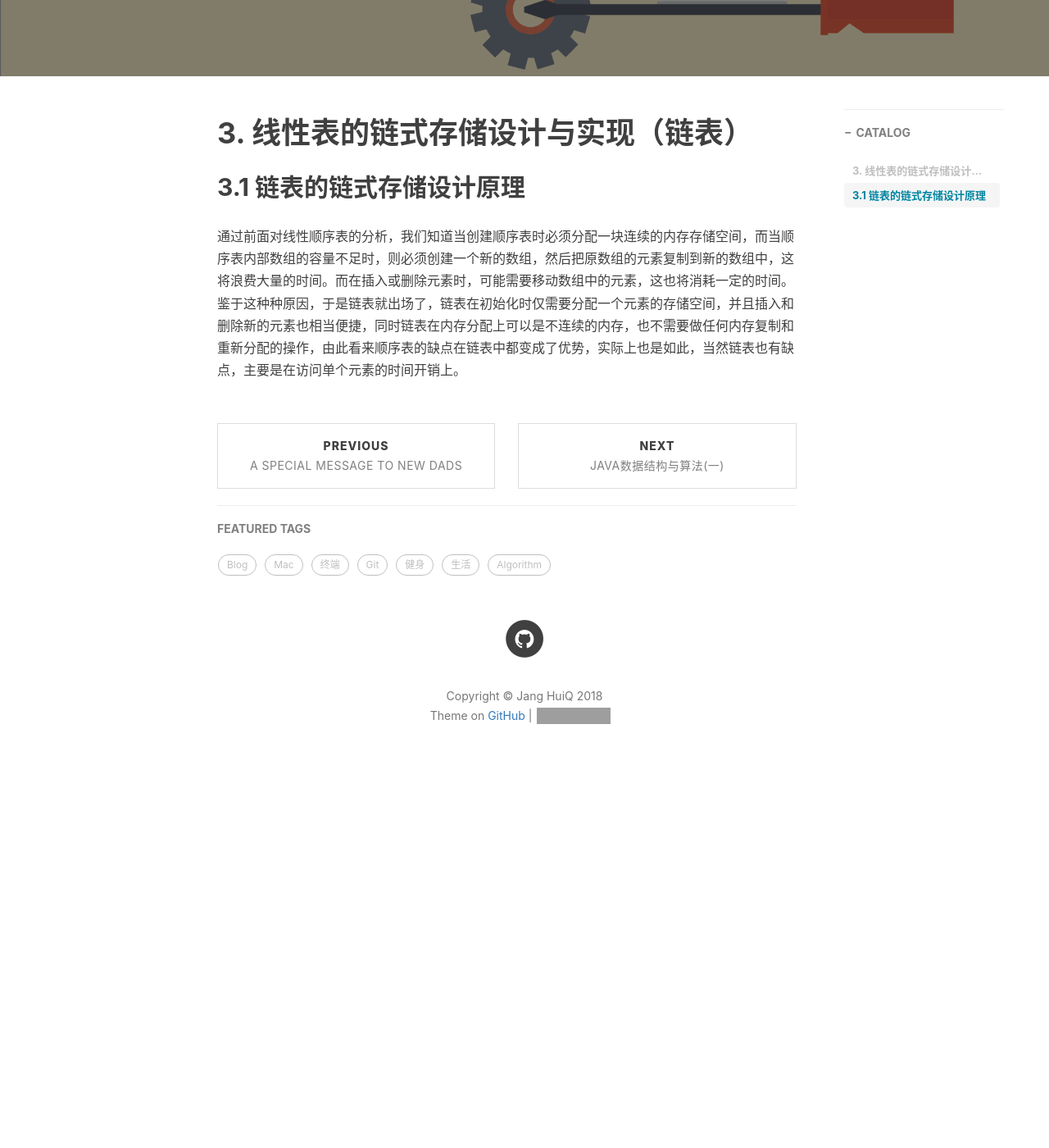
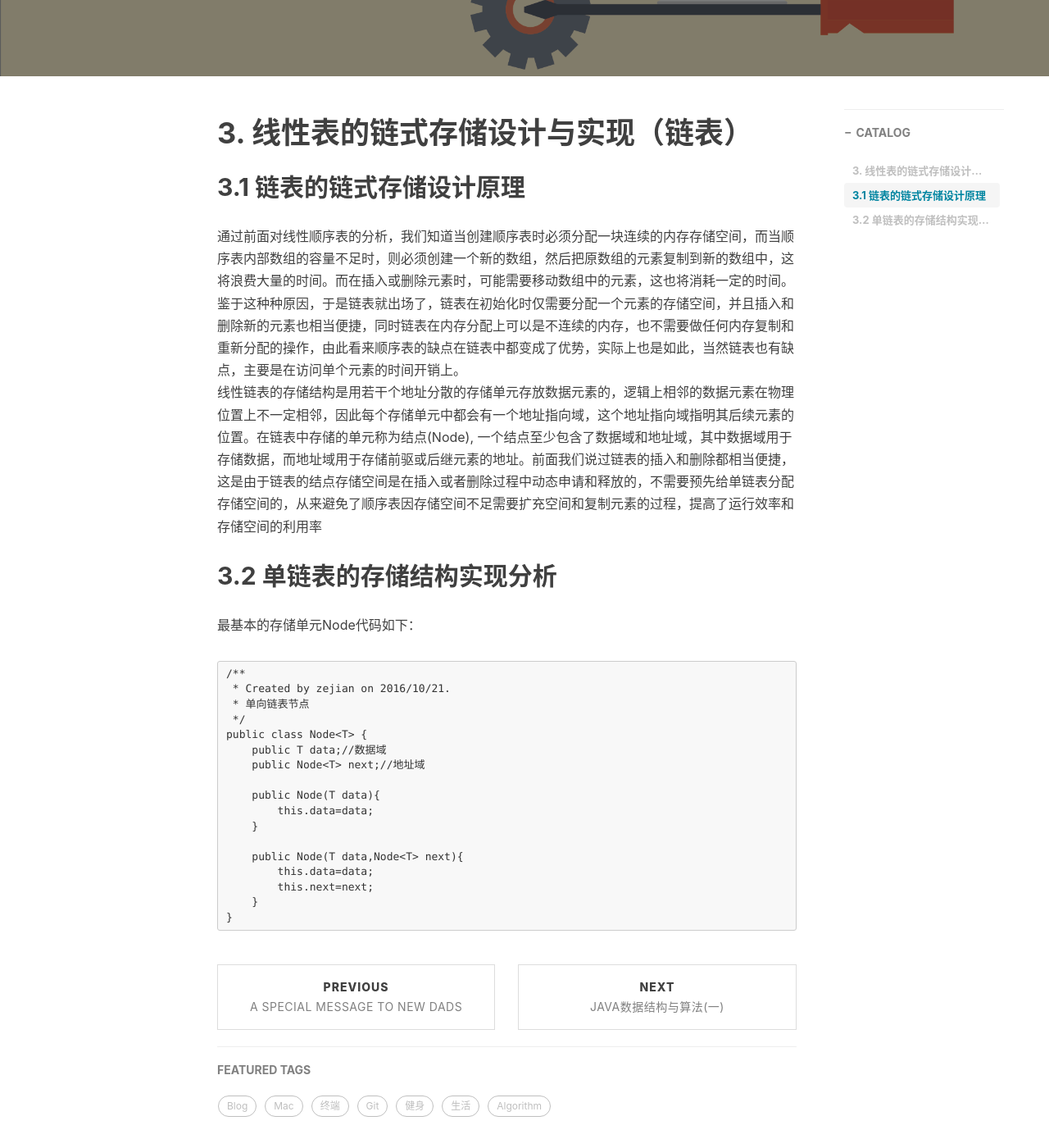
Before and after one commit to jangzc/jangzc.github.io, a Jekyll site: the page built from _posts/2018-08-02-链表.md, in a window 1280 px wide and 1400 px high, scrolled down 430 px. Shown: the whole window at 82% size. Built offline with Jekyll 4.4.1, drawn with Linux system fonts in a browser that asks for light colours; nearby versions of some CDN libraries; comment, search, counter and statistics services are not loaded; before the commit the page ends 1407 px from its top, so only the background shows below that; grey boxes are pictures that could not be loaded.

Commit message:
Update 2018-08-02-链表.md

````diff
--- a/_posts/2018-08-02-链表.md
+++ b/_posts/2018-08-02-链表.md
@@ -12,4 +12,27 @@ tags:
 
 # 3. 线性表的链式存储设计与实现（链表）
 ## 3.1 链表的链式存储设计原理
-通过前面对线性顺序表的分析，我们知道当创建顺序表时必须分配一块连续的内存存储空间，而当顺序表内部数组的容量不足时，则必须创建一个新的数组，然后把原数组的元素复制到新的数组中，这将浪费大量的时间。而在插入或删除元素时，可能需要移动数组中的元素，这也将消耗一定的时间。鉴于这种种原因，于是链表就出场了，链表在初始化时仅需要分配一个元素的存储空间，并且插入和删除新的元素也相当便捷，同时链表在内存分配上可以是不连续的内存，也不需要做任何内存复制和重新分配的操作，由此看来顺序表的缺点在链表中都变成了优势，实际上也是如此，当然链表也有缺点，主要是在访问单个元素的时间开销上。
+通过前面对线性顺序表的分析，我们知道当创建顺序表时必须分配一块连续的内存存储空间，而当顺序表内部数组的容量不足时，则必须创建一个新的数组，然后把原数组的元素复制到新的数组中，这将浪费大量的时间。而在插入或删除元素时，可能需要移动数组中的元素，这也将消耗一定的时间。鉴于这种种原因，于是链表就出场了，链表在初始化时仅需要分配一个元素的存储空间，并且插入和删除新的元素也相当便捷，同时链表在内存分配上可以是不连续的内存，也不需要做任何内存复制和重新分配的操作，由此看来顺序表的缺点在链表中都变成了优势，实际上也是如此，当然链表也有缺点，主要是在访问单个元素的时间开销上。<br>
+线性链表的存储结构是用若干个地址分散的存储单元存放数据元素的，逻辑上相邻的数据元素在物理位置上不一定相邻，因此每个存储单元中都会有一个地址指向域，这个地址指向域指明其后续元素的位置。在链表中存储的单元称为结点(Node), 一个结点至少包含了数据域和地址域，其中数据域用于存储数据，而地址域用于存储前驱或后继元素的地址。前面我们说过链表的插入和删除都相当便捷，这是由于链表的结点存储空间是在插入或者删除过程中动态申请和释放的，不需要预先给单链表分配存储空间的，从来避免了顺序表因存储空间不足需要扩充空间和复制元素的过程，提高了运行效率和存储空间的利用率
+
+## 3.2 单链表的存储结构实现分析
+最基本的存储单元Node代码如下：
+```
+/**
+ * Created by zejian on 2016/10/21.
+ * 单向链表节点
+ */
+public class Node<T> {
+    public T data;//数据域
+    public Node<T> next;//地址域
+
+    public Node(T data){
+        this.data=data;
+    }
+
+    public Node(T data,Node<T> next){
+        this.data=data;
+        this.next=next;
+    }
+}
+```
````
